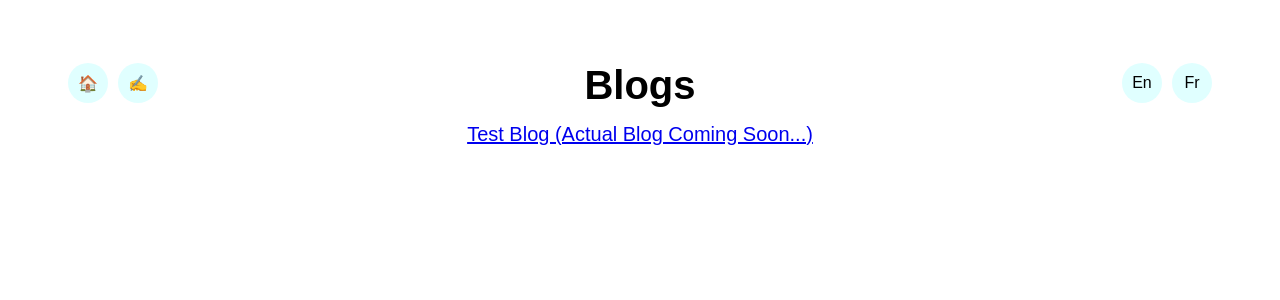
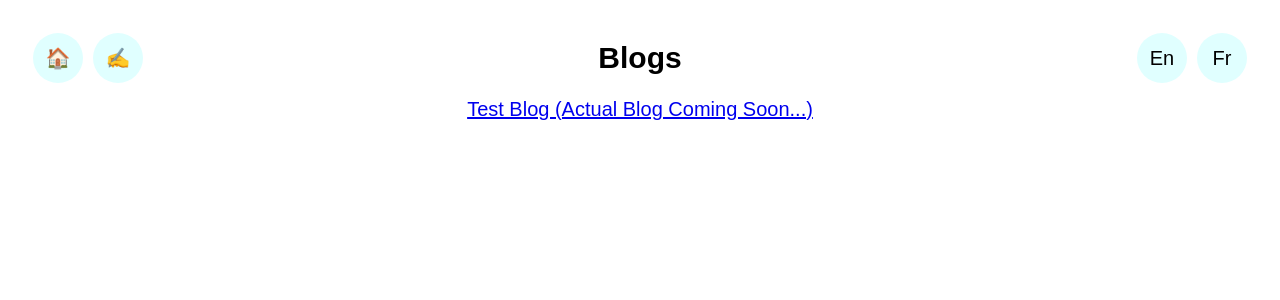
Before and after one commit to petermnhull/petermnhull.github.io, a React (Create React App) app: page /#/blog in a window 1280 px wide. Shown: the top 300 px of the page. Built offline with nearby package versions, Linux system fonts and the light colour scheme.

Commit message:
Updates styling

```diff
--- a/src/styling.css
+++ b/src/styling.css
@@ -1,7 +1,7 @@
 body {
+    padding: 20px;
     background-color: white;
     color: black;
-    padding: 40px;
     font-family: 'Arial';
     text-align: center;
     font-size: 20px;
@@ -10,22 +10,7 @@ body {
 img {
     border-radius: 50%;
     padding: 5px;
-}
-
-hr {
-    display: block;
-    position: relative;
-    padding: 0;
-    margin: 8px auto;
-    height: 0;
-    width: 100%;
-    max-height: 0;
-    font-size: 1px;
-    line-height: 0;
-    clear: both;
-    border: none;
-    border-top: 1px solid #aaaaaa;
-    border-bottom: 1px solid #ffffff;
+    margin: 5px;
 }
 
 button {
@@ -34,15 +19,17 @@ button {
     color: black;
     text-align: center;
     text-decoration: none;
-    font-size: 16px;
+    font-size: 20px;
     display: inline-block;
     background-color: lightcyan;
     transition-duration: 0.3s;
     border-radius: 50%;
-    width: 40px;
-    height: 40px;
+    width: 50px;
+    height: 50px;
     margin-right: 5px;
     margin-left: 5px;
+    margin-top: 5px;
+    margin-bottom: 5px;
 }
 
 button:hover {
@@ -52,27 +39,27 @@ button:hover {
 
 
 #header {
-    display:flex;
-    margin: 10px;
-    padding: 5px;
-    vertical-align: middle;
+    display: flex;
+    margin-bottom: 10px;
+    align-items: center;
 }
 
 .alignleft {
-    width: 15%;
+    width: 30%;
     text-align: left;
     float: left;
 }
 
 .aligncenter {
-    width: 70%;
+    width: 40%;
     text-align: center;
-    font-family: 'Arial';
-    font-size: 40px;
+    font-size: 30px;
 }
+
 .alignright {
-    width: 15%;
+    width: 30%;
     text-align: right;
+    float: right;
 }
 
 #post {
```
